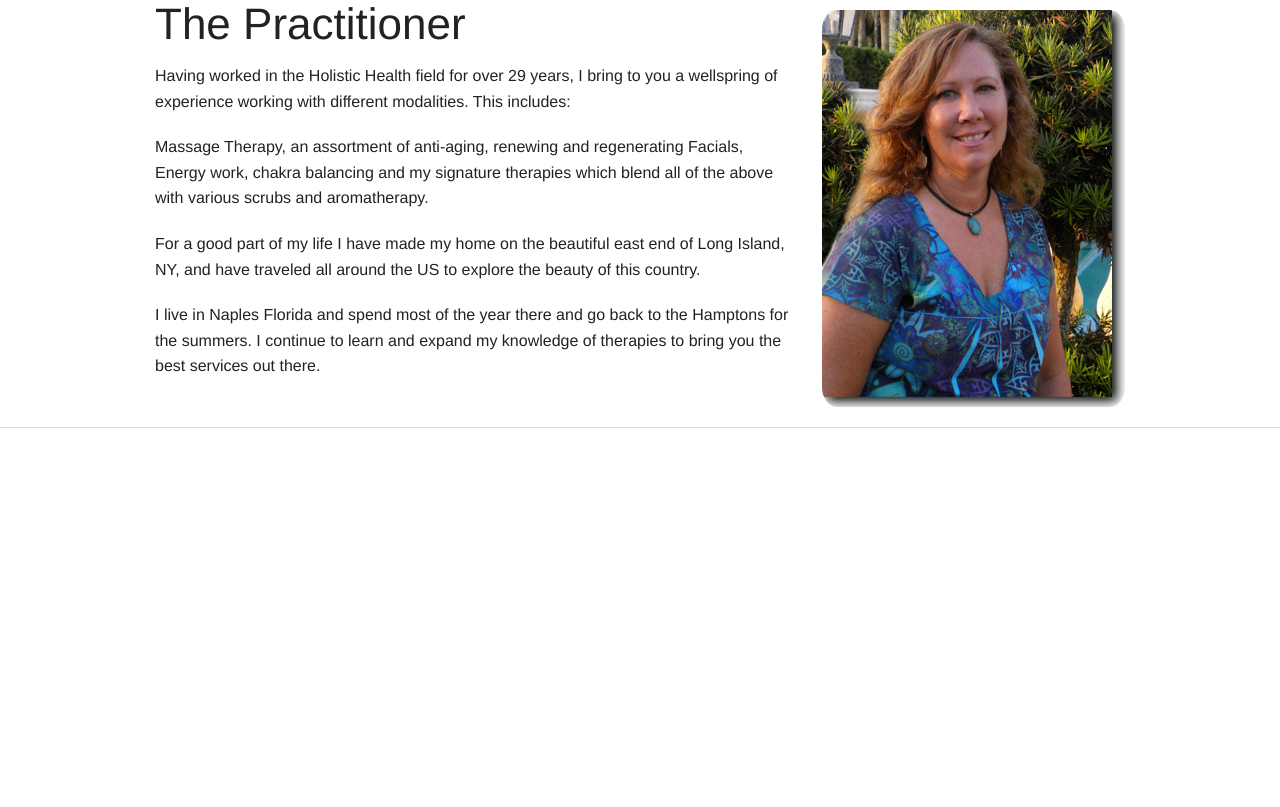
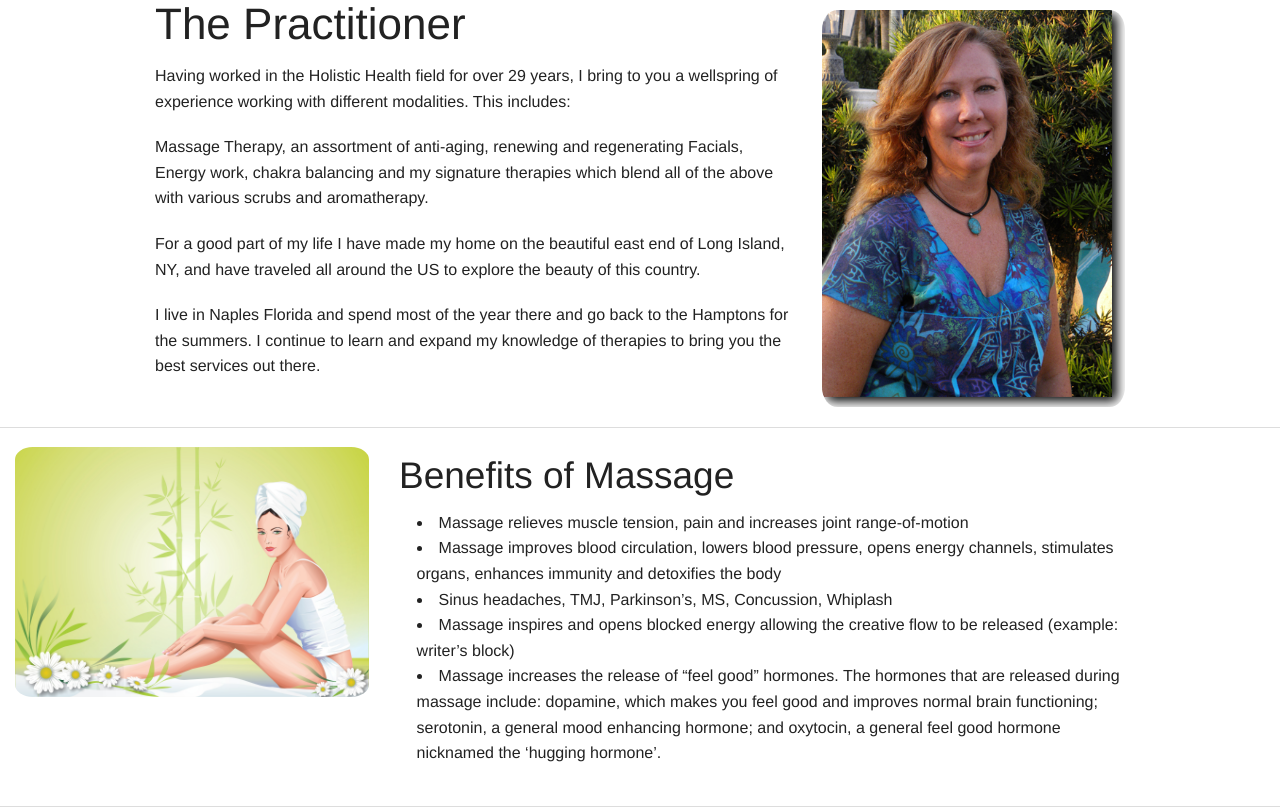
Before and after one commit to rimmesbe/TrinityFusion_site, a PHP site: page / in a window 1280 px wide. Shown: the part 2658-3465 px from the top of the page. Before the commit the page ends 3086 px from the top, so only its background shows below. Run offline with PHP 8.4, Linux system fonts and the light colour scheme.

Commit message:
added benefits of massage section

```diff
--- a/massage_and_facials/css/application.css
+++ b/massage_and_facials/css/application.css
@@ -38,6 +38,12 @@ body.f-topbar-fixed {
   margin-right: 0px;
 }
 
+.margin-right {
+  max-width: 90%;
+  margin-right: 10%;
+  margin-left: 0px;
+}
+
 .margin-top {
   margin-top: 20px;
 }
--- a/massage_and_facials/index.html
+++ b/massage_and_facials/index.html
@@ -291,6 +291,24 @@
       </div>
     </div>
     <hr />
+
+    <div class="row margin-right">
+      <div class="large-4 medium-4 columns">
+        <img src="img/massage_cartoon.jpg" alt="Massage cartoon" class="section-img">
+      </div>
+      <div class="large-8 medium-8 columns">
+        <h2>Benefits of Massage</h2>
+        <ul>
+          <li>Massage relieves muscle tension, pain and increases joint range-of-motion</li>
+          <li>Massage improves blood circulation, lowers blood pressure, opens energy channels, stimulates organs, enhances immunity and detoxifies the body</li>
+          <li>Sinus headaches, TMJ, Parkinson’s, MS, Concussion, Whiplash</li>
+          <li>Massage inspires and opens blocked energy allowing the creative flow to be released (example:  writer’s block)</li>
+          <li>Massage increases the release of “feel good” hormones.  The hormones that are released during massage include:  dopamine, which makes you feel good and improves normal brain functioning; serotonin, a general mood enhancing hormone; and oxytocin, a general feel good hormone nicknamed the ‘hugging hormone’.</li>
+        </ul>
+      </div>
+    </div>
+    <hr />
+
     <script>
       $(document).foundation();
     </script>
```
Also changed, not shown: massage_and_facials/img/massage_cartoon.jpg (added).
